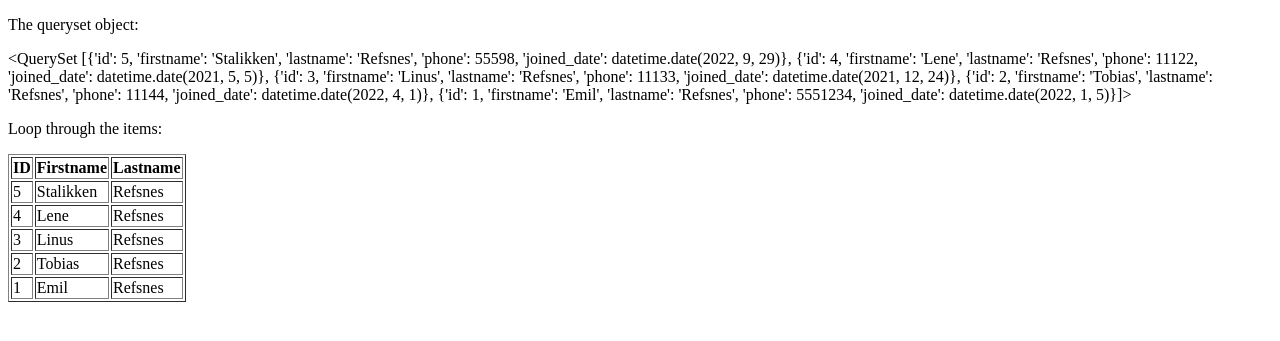
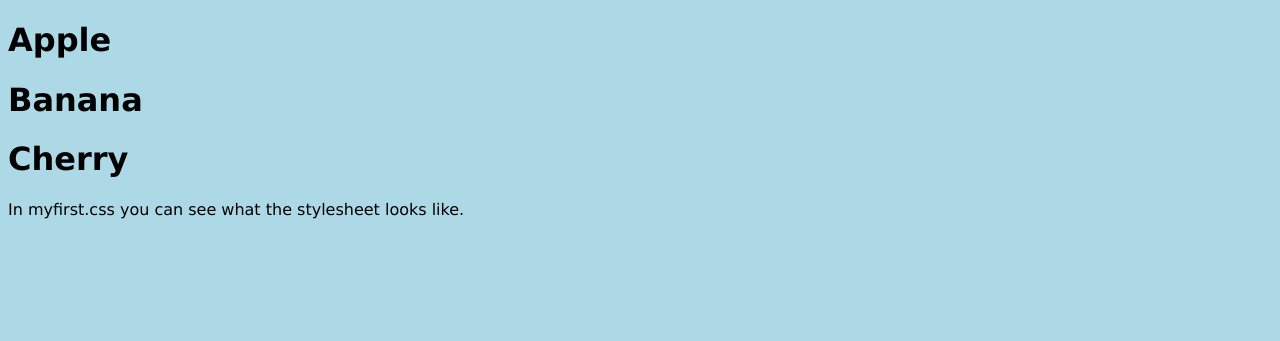
Before and after one commit to II-777/django-tennis-club, a Django app: page /testing/ in a window 1280 px wide. Shown: the top 341 px of the page. Run offline with Django 4.2, Linux system fonts and the light colour scheme; data comes from the database, SQL or seed files in the repository.

Commit message:
Django Add Static Files

```diff
--- /dev/null
+++ b/my_tennis_club/members/static/myfirst.css
@@ -0,0 +1,4 @@
+body {
+  background-color: lightblue;
+  font-family: verdana;
+}
--- a/my_tennis_club/members/templates/template.html
+++ b/my_tennis_club/members/templates/template.html
@@ -1,28 +1,15 @@
+{% load static %}
 <!DOCTYPE html>
 <html>
+<link rel="stylesheet" href="{% static 'myfirst.css' %}">
 
 <body>
 
-  <p>The queryset object:</p>
+  {% for x in fruits %}
+  <h1>{{ x }}</h1>
+  {% endfor %}
 
-  {{ mymembers }}
-
-  <p>Loop through the items:</p>
-
-  <table border='1'>
-    <tr>
-      <th>ID</th>
-      <th>Firstname</th>
-      <th>Lastname</th>
-    </tr>
-    {% for x in mymembers %}
-    <tr>
-      <td>{{ x.id }}</td>
-      <td>{{ x.firstname }}</td>
-      <td>{{ x.lastname }}</td>
-    </tr>
-    {% endfor %}
-  </table>
+  <p>In myfirst.css you can see what the stylesheet looks like.</p>
 
 </body>
 
--- a/my_tennis_club/members/views.py
+++ b/my_tennis_club/members/views.py
@@ -2,30 +2,33 @@ from django.http import HttpResponse
 from django.template import loader
 from .models import Member
 
+
 def members(request):
-  mymembers = Member.objects.all().values()
-  template = loader.get_template('all_members.html')
-  context = {
-    'mymembers': mymembers,
-  }
-  return HttpResponse(template.render(context, request))
+    mymembers = Member.objects.all().values()
+    template = loader.get_template("all_members.html")
+    context = {
+        "mymembers": mymembers,
+    }
+    return HttpResponse(template.render(context, request))
+
 
 def details(request, id):
-  mymember = Member.objects.get(id=id)
-  template = loader.get_template('details.html')
-  context = {
-    'mymember': mymember,
-  }
-  return HttpResponse(template.render(context, request))
+    mymember = Member.objects.get(id=id)
+    template = loader.get_template("details.html")
+    context = {
+        "mymember": mymember,
+    }
+    return HttpResponse(template.render(context, request))
+
 
 def main(request):
-  template = loader.get_template('main.html')
-  return HttpResponse(template.render())
+    template = loader.get_template("main.html")
+    return HttpResponse(template.render())
+
 
 def testing(request):
-  mydata = Member.objects.all().order_by('lastname', '-id').values()
-  template = loader.get_template('template.html')
-  context = {
-    'mymembers': mydata,
-  }
-  return HttpResponse(template.render(context, request))
+    template = loader.get_template("template.html")
+    context = {
+        "fruits": ["Apple", "Banana", "Cherry"],
+    }
+    return HttpResponse(template.render(context, request))
--- a/my_tennis_club/my_tennis_club/settings.py
+++ b/my_tennis_club/my_tennis_club/settings.py
@@ -25,7 +25,7 @@ SECRET_KEY = 'django-insecure-y59_32(5%_s!9%ry(a*i&2v^ng-1-bl-wllq98+#bc8!z@=2zy
 # SECURITY WARNING: don't run with debug turned on in production!
 DEBUG = False
 
-ALLOWED_HOSTS = ['*']
+ALLOWED_HOSTS = ['127.0.0.1']
 
 
 # Application definition
```
